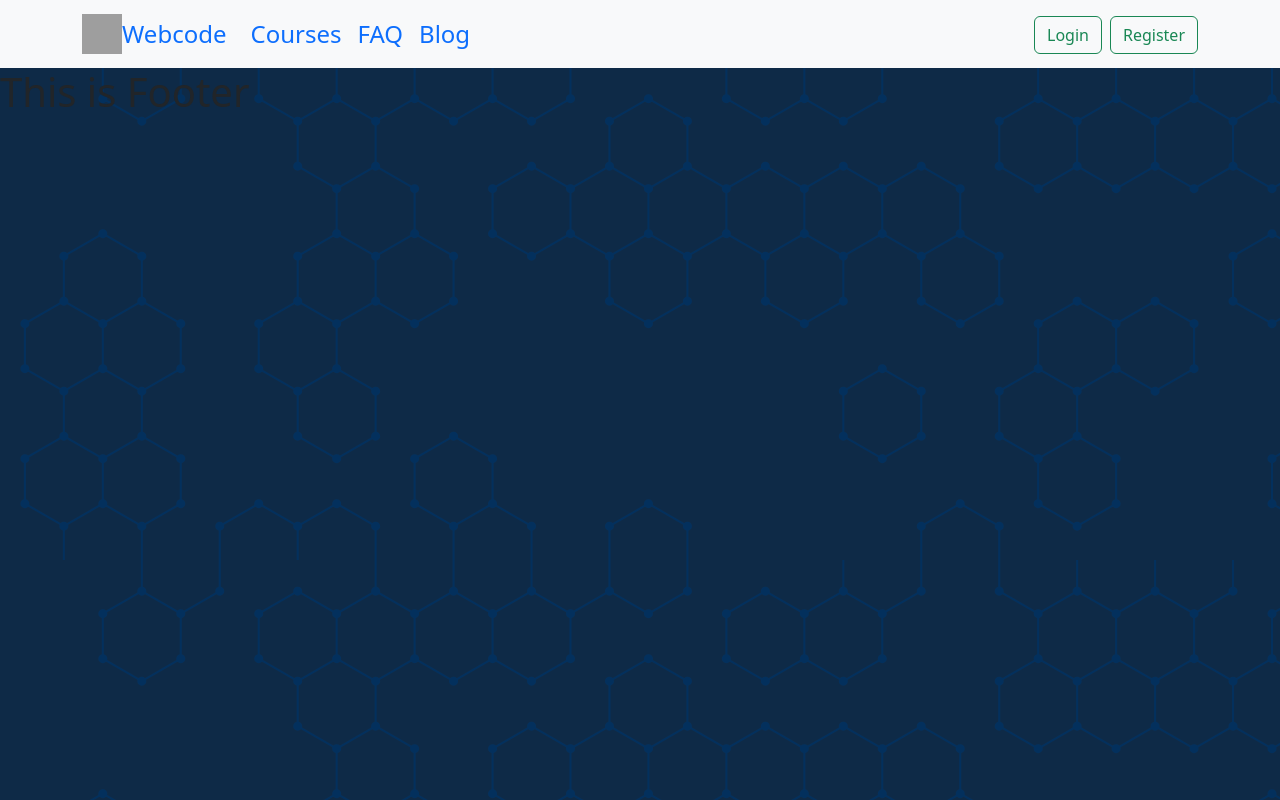
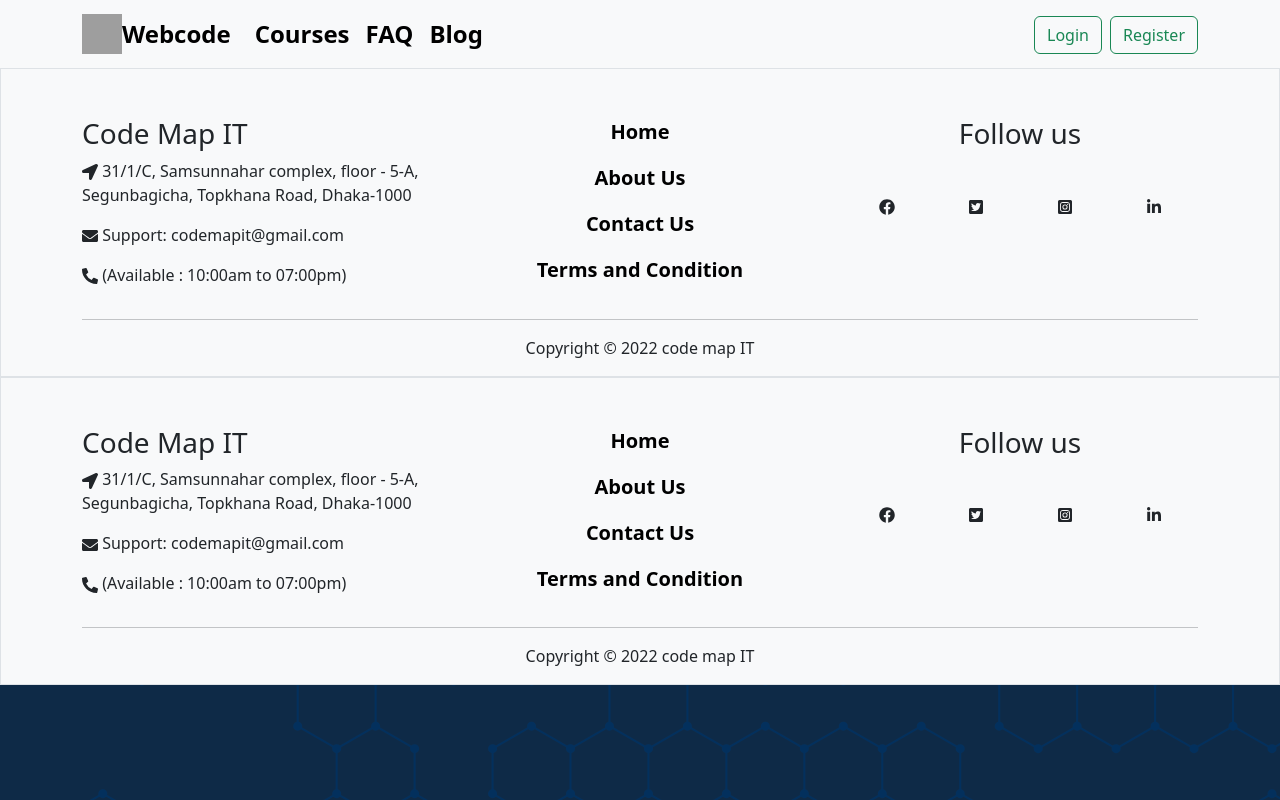
Before and after one commit to sl243/free-course-client, a React (Create React App) app: page /footer in a window 1280 px wide. Built offline with nearby package versions, Linux system fonts and the light colour scheme; no server answers; grey boxes are pictures that could not be loaded.

Commit message:
added footer section

```diff
--- a/src/Main/Main.js
+++ b/src/Main/Main.js
@@ -8,7 +8,7 @@ const Main = () => {
         <div>
             <Header></Header>
             <Outlet></Outlet>
-            {/* <Footer></Footer> */}
+            <Footer></Footer>
         </div>
     );
 };
--- a/src/components/Courses/Courses/Courses.css
+++ b/src/components/Courses/Courses/Courses.css
@@ -14,14 +14,6 @@
         grid-template-columns: repeat(1, 1fr);
         gap: 10px;
     }
-    .course-body {
-        display: grid;
-        grid-template-columns: repeat(1, 1fr);
-        gap: 10px;
-    }
-    .course-body-title{
-        display: none;
-    }
 }
 
 /* Responsive tablet device */
@@ -32,12 +24,4 @@
         grid-template-columns: repeat(2, 1fr);
         gap: 10px;
     }
-    .course-body {
-        display: grid;
-        grid-template-columns: repeat(1, 1fr);
-        gap: 10px;
-    }
-    .course-body-title{
-       display: none;
-    }
 }
--- a/src/components/Courses/Courses/Courses.js
+++ b/src/components/Courses/Courses/Courses.js
@@ -17,7 +17,7 @@ const Courses = () => {
         <div>
             <div className='container mt-5'>
                 <div className='course-body row mb-5'>
-                    <div className='course-body-title col-3 mt-5 border rounded shadow-lg bg-light'>
+                    <div className='course-body-title col-sm-12 col-lg-3 mt-5 border rounded shadow-lg bg-light'>
                         <h3 className='text-center mb-3 mt-5'>Course Categories</h3>
                         {
                             categories.map(category => <p key={category.id}>
@@ -27,7 +27,7 @@ const Courses = () => {
                             </p>)
                         }
                     </div>
-                    <div className='col-9 course-container'>
+                    <div className='col-sm-12 col-lg-9 course-container'>
                         {
                             categories.map(card => <Card className="text-center container mt-5">
                                 <Card.Header className='mt-3'>
--- a/src/components/Footer/Footer.css
+++ b/src/components/Footer/Footer.css
@@ -0,0 +1,6 @@
+.footer-link p a{
+    text-decoration: none;
+    font-size: 20px;
+    font-weight: 900;
+    color: black;
+}
--- a/src/components/Footer/Footer.js
+++ b/src/components/Footer/Footer.js
@@ -1,10 +1,38 @@
 import React from 'react';
+import { FaEnvelope, FaFacebook, FaInstagramSquare, FaLinkedinIn, FaLocationArrow, FaPhoneAlt, FaTwitterSquare } from 'react-icons/fa';
+import { Link } from 'react-router-dom';
 import './Footer.css'
 
 const Footer = () => {
     return (
-        <div>
-            <h1>This is Footer</h1>
+        <div className=' bg-light border footer navbar-fixed-bottom'>
+            <div className='container'>
+                <div className='row'>
+                    <div className='col-sm-12 col-lg-4 mt-5'>
+                        <h3>Code Map IT</h3>
+                        <p><FaLocationArrow></FaLocationArrow> 31/1/C, Samsunnahar complex, floor - 5-A,<br></br> Segunbagicha, Topkhana Road, Dhaka-1000</p>
+                        <p><FaEnvelope></FaEnvelope> Support: codemapit@gmail.com</p>
+                        <p><FaPhoneAlt></FaPhoneAlt> (Available : 10:00am to 07:00pm)</p>
+                    </div>
+                    <div className='footer-link col-sm-12 col-lg-4 mt-5 text-decoration-none'>
+                        <p className='text-center'><Link>Home</Link></p>
+                        <p className='text-center' ><Link>About Us</Link></p>
+                        <p className='text-center'><Link>Contact Us</Link></p>
+                        <p className='text-center'><Link>Terms and Condition</Link></p>
+                    </div>
+                    <div className='col-sm-12 col-lg-4 mt-5'>
+                        <h3 className='text-center'>Follow us</h3>
+                        <div className='mt-5 d-flex justify-content-around' >
+                            <><FaFacebook></FaFacebook></>
+                            <><FaTwitterSquare></FaTwitterSquare></>
+                            <><FaInstagramSquare></FaInstagramSquare></>
+                            <><FaLinkedinIn></FaLinkedinIn></>
+                        </div>
+                    </div>
+                </div>
+                <hr></hr>
+                <p className='text-center mt-3 mb-3'>Copyright © 2022 code map IT</p>
+            </div>
         </div>
     );
 };
--- a/src/components/Header/Header.css
+++ b/src/components/Header/Header.css
@@ -1,6 +1,8 @@
 .header a{
     text-decoration: none;
     font-size: 24px;
+    color: black;
+    font-weight: 900;
 }
 
 .header a:hover {
```
